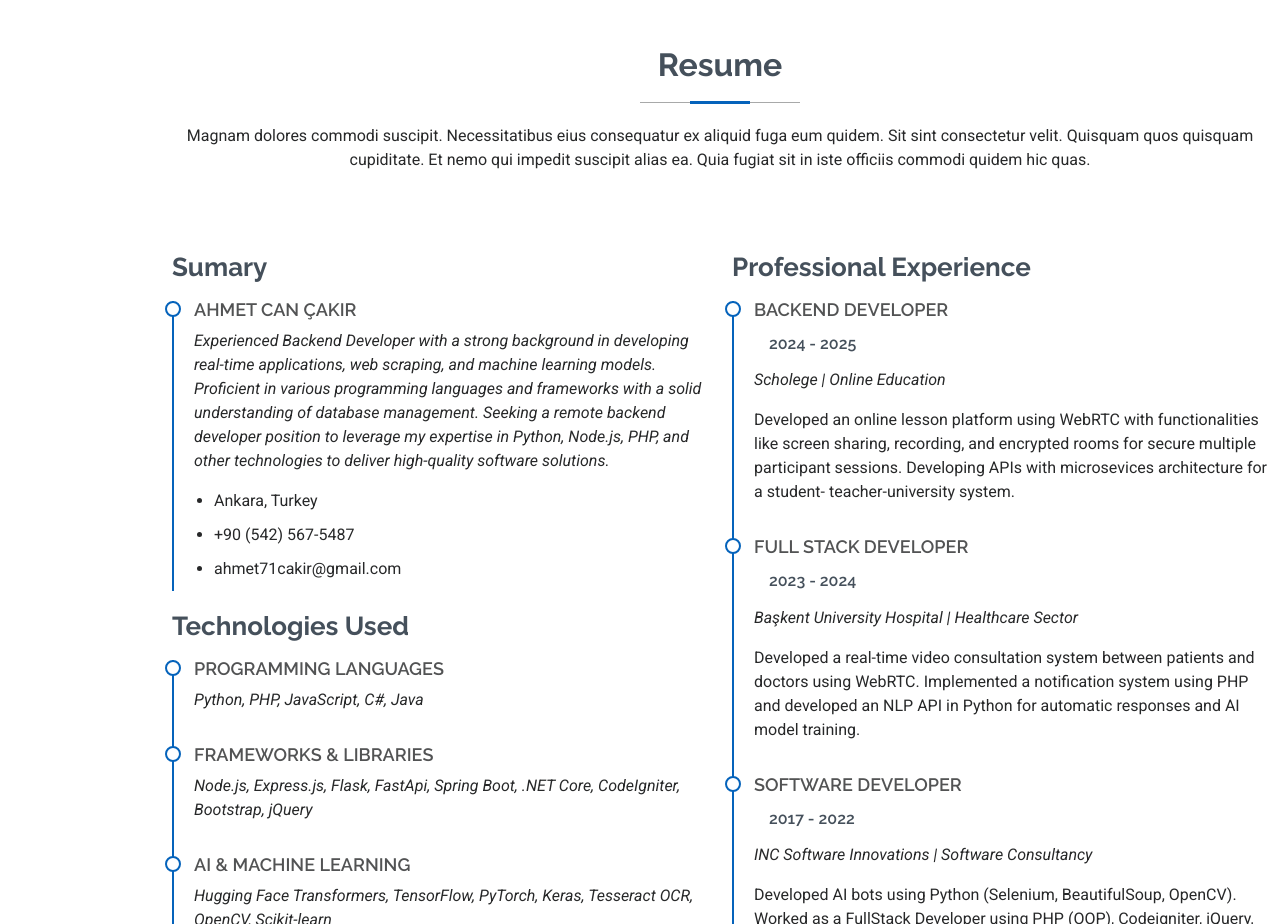
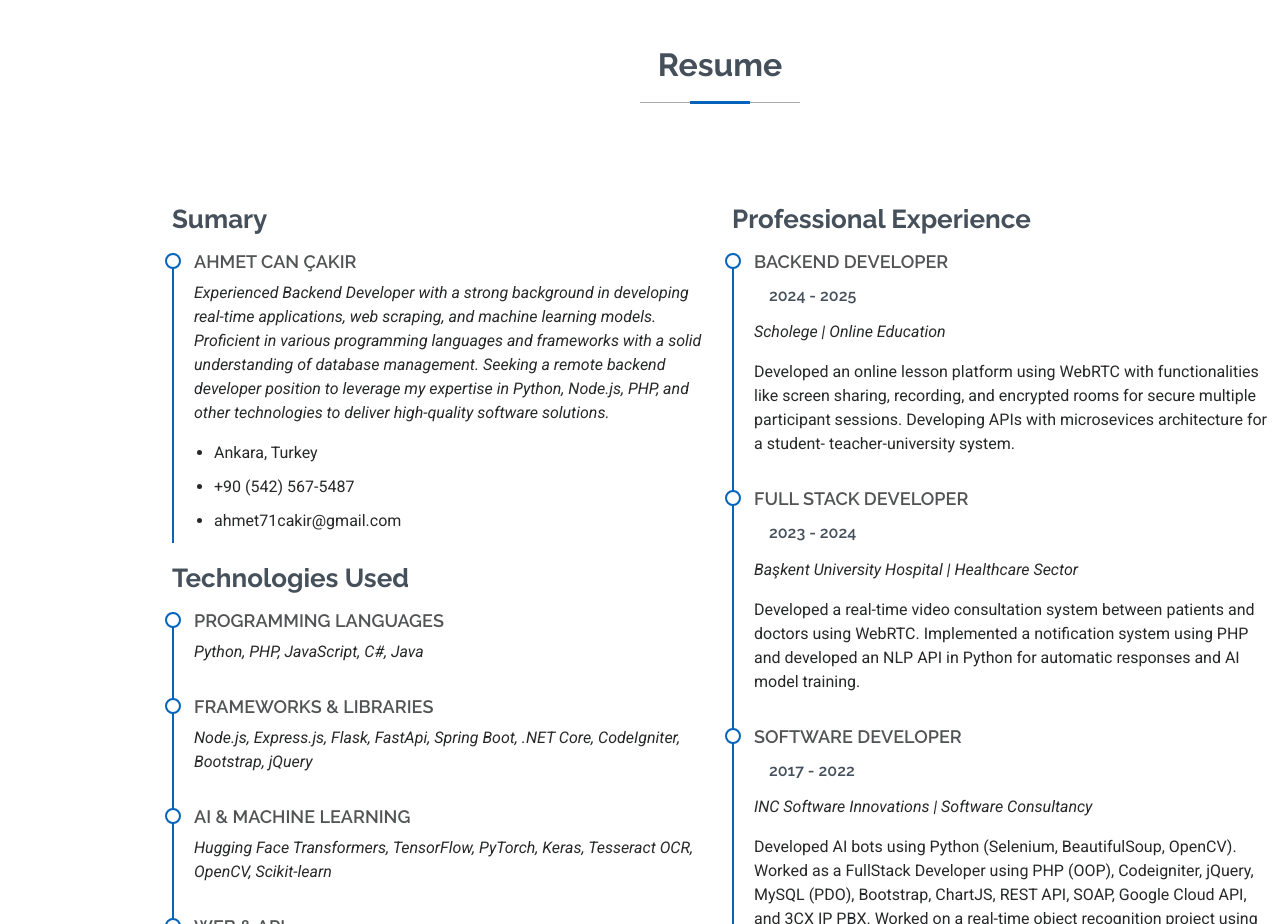
Before and after one commit to ahmetcancakir06/mainTheme, a plain HTML site: page index.html in a window 1280 px wide. Shown: the part 2100-3024 px from the top of the page. Drawn offline with nearby package versions, Linux system fonts and the light colour scheme.

Commit message:
resume update

```diff
--- a/index.html
+++ b/index.html
@@ -297,9 +297,9 @@
       <!-- Section Title -->
       <div class="container section-title" data-aos="fade-up">
         <h2>Resume</h2>
-        <p>Magnam dolores commodi suscipit. Necessitatibus eius consequatur ex aliquid fuga eum quidem. Sit sint
+        <!--p>Magnam dolores commodi suscipit. Necessitatibus eius consequatur ex aliquid fuga eum quidem. Sit sint
           consectetur velit. Quisquam quos quisquam cupiditate. Et nemo qui impedit suscipit alias ea. Quia fugiat sit
-          in iste officiis commodi quidem hic quas.</p>
+          in iste officiis commodi quidem hic quas.</p-->
       </div><!-- End Section Title -->
 
       <div class="container">
```
